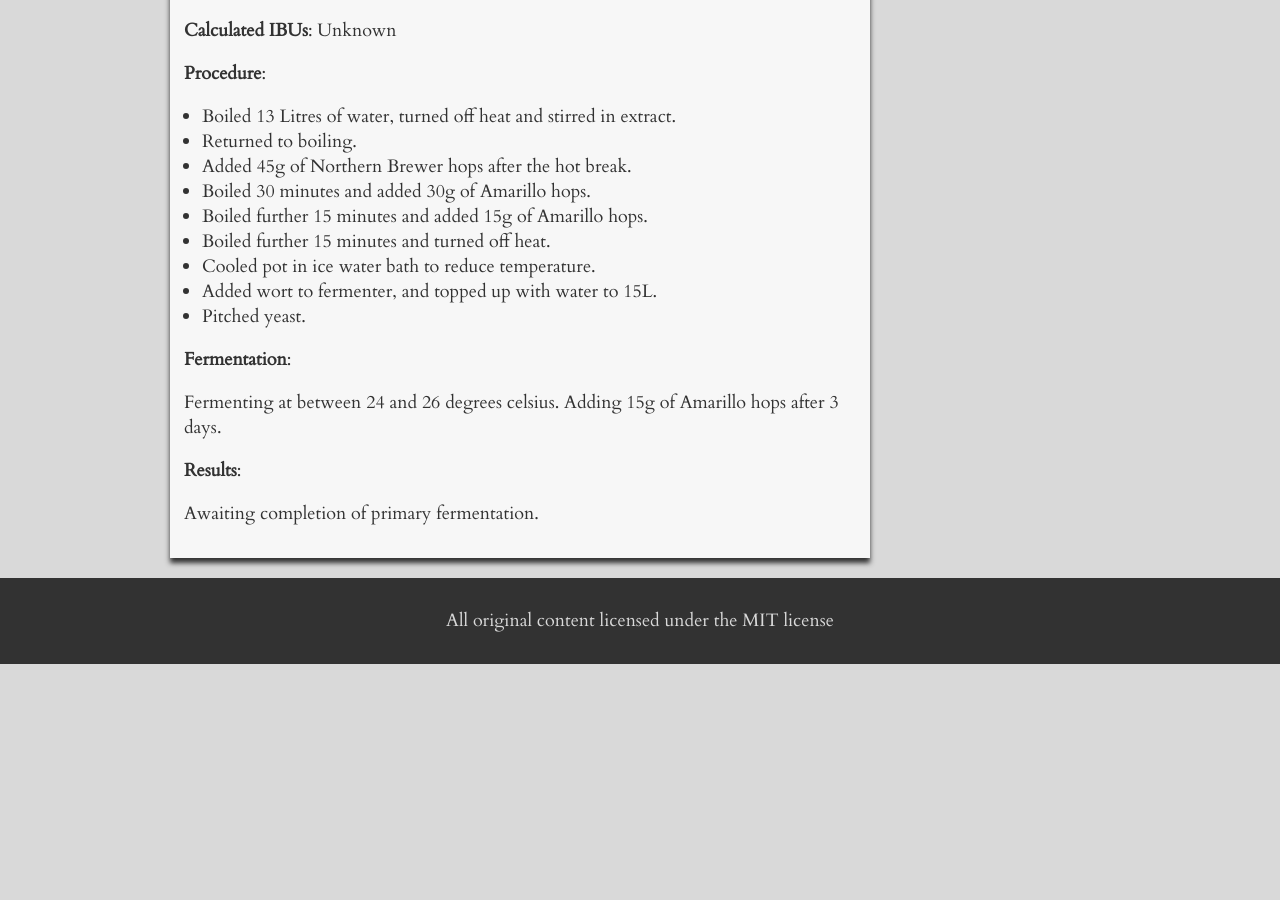
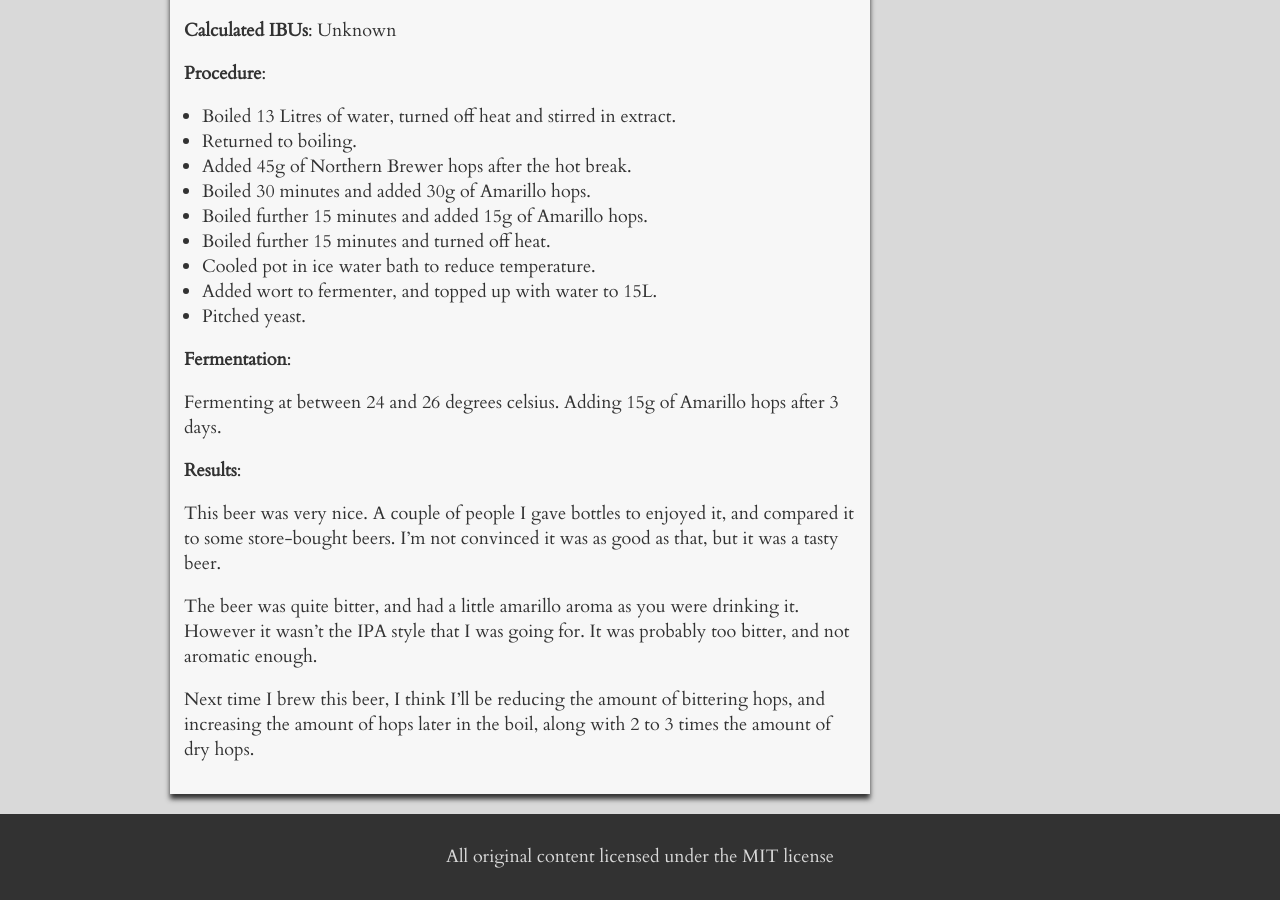
Before and after one commit to BennyHallett/blog, a Jekyll site: the page built from _posts/2013-11-14-amarillo-pale-ale.markdown, in a window 1280 px wide and 900 px high, scrolled down 1639 px. Built offline with Jekyll 4.4.1, drawn with Linux system fonts in a browser that asks for light colours; Markdown is read by kramdown in place of the engine named in the settings; before the commit the page ends 2303 px from its top, so only the background shows below that.

Commit message:
Updated the amarillo pale ale post with results

```diff
--- /dev/null
+++ b/_drafts/2014-04-23-simple-hefeweizen.markdown
@@ -0,0 +1,5 @@
+---
+layout: post
+title:  "Simple Hefeweizen recipe"
+date:   2014-04-23 08:39:00
+---
--- a/_posts/2013-11-14-amarillo-pale-ale.markdown
+++ b/_posts/2013-11-14-amarillo-pale-ale.markdown
@@ -54,4 +54,8 @@ Fermenting at between 24 and 26 degrees celsius. Adding 15g of Amarillo hops aft
 
 **Results**:
 
-Awaiting completion of primary fermentation.
+This beer was very nice. A couple of people I gave bottles to enjoyed it, and compared it to some store-bought beers. I'm not convinced it was as good as that, but it was a tasty beer.
+
+The beer was quite bitter, and had a little amarillo aroma as you were drinking it. However it wasn't the IPA style that I was going for. It was probably too bitter, and not aromatic enough.
+
+Next time I brew this beer, I think I'll be reducing the amount of bittering hops, and increasing the amount of hops later in the boil, along with 2 to 3 times the amount of dry hops.
```
